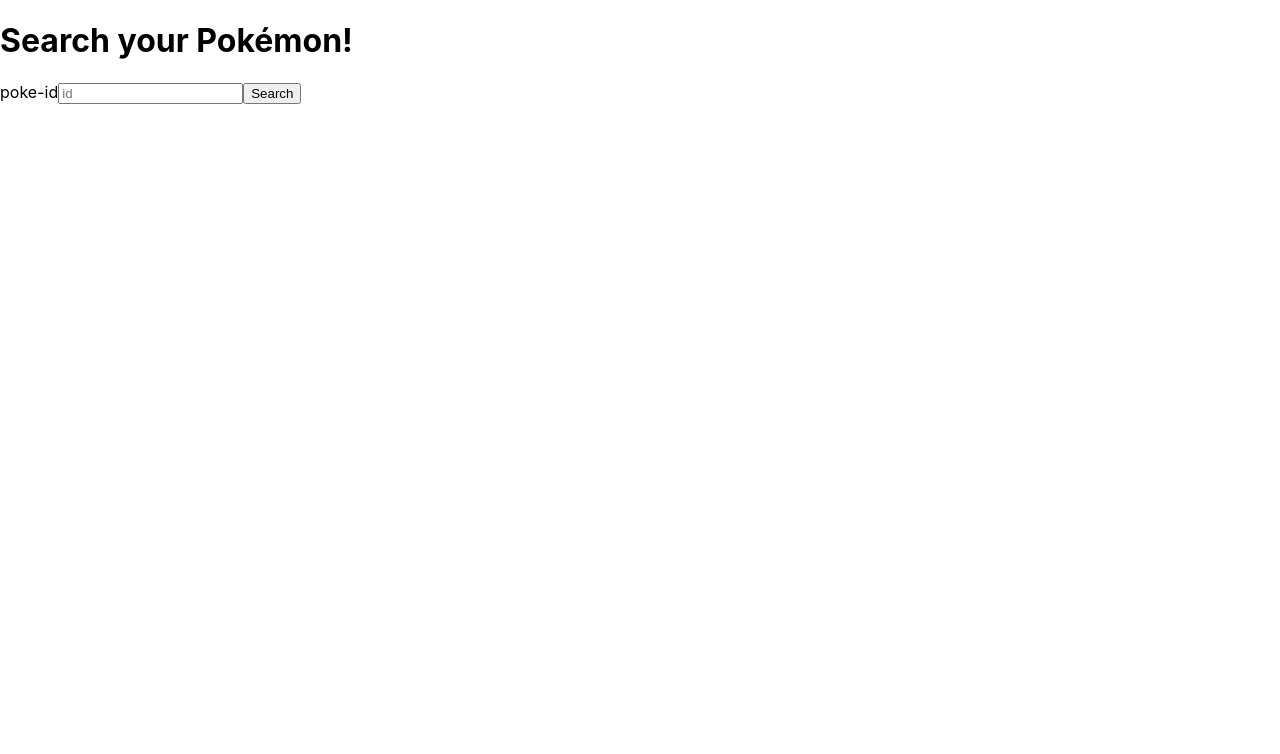
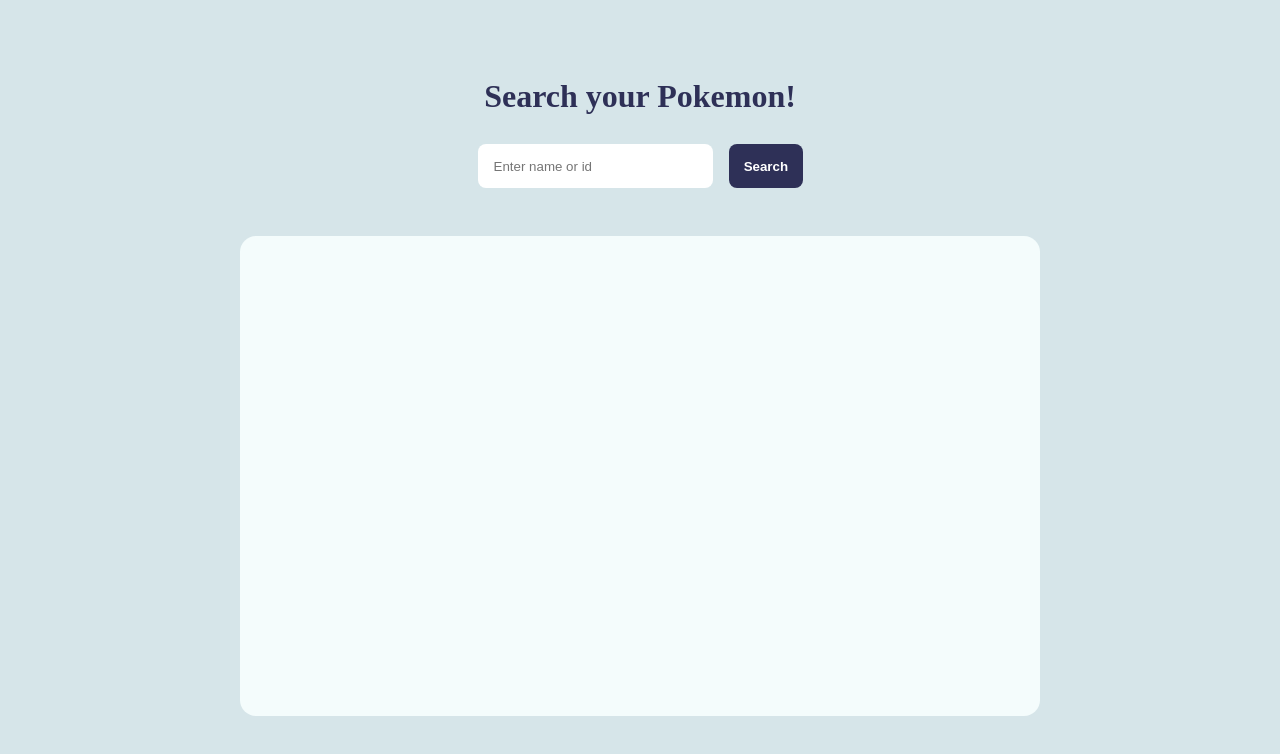
Before and after one commit to kec0130/pokemon-search, a Next.js app: page / in a window 1280 px wide. Shown: the top 754 px of the page. Built offline with nearby package versions, Linux system fonts and the light colour scheme.

Commit message:
Style: Add styles

```diff
--- a/components/SearchForm.tsx
+++ b/components/SearchForm.tsx
@@ -1,3 +1,4 @@
+import styled from '@emotion/styled';
 import {
   ChangeEventHandler,
   Dispatch,
@@ -18,20 +19,53 @@
 
   return (
     <>
-      <h1>Search your Pokémon!</h1>
-      <form onSubmit={handleSubmit}>
-        <label htmlFor="id">poke-id</label>
+      <Title>Search your Pokemon!</Title>
+      <Form onSubmit={handleSubmit}>
         <input
           id="id"
           type="text"
-          placeholder="id"
+          placeholder="Enter name or id"
+          autoComplete="off"
           value={searchId}
           onChange={handleChange}
         />
         <button type="submit">Search</button>
-      </form>
+      </Form>
     </>
   );
 };
 
 export default SearchForm;
+
+const Title = styled.h1`
+  font-size: 2rem;
+  font-weight: 700;
+  margin: 1rem 0;
+  color: #2e3057;
+`;
+
+const Form = styled.form`
+  display: flex;
+  height: 44px;
+  margin: 1rem 0;
+
+  input {
+    width: 100%;
+    height: 100%;
+    padding: 1rem;
+    border: none;
+    border-radius: 0.5rem;
+    outline: none;
+  }
+
+  button {
+    width: 100px;
+    border: none;
+    border-radius: 0.5rem;
+    margin-left: 1rem;
+    background-color: #2e3057;
+    color: #fff;
+    font-weight: 700;
+    cursor: pointer;
+  }
+`;
--- a/components/SearchResult.tsx
+++ b/components/SearchResult.tsx
@@ -1,3 +1,4 @@
+import styled from '@emotion/styled';
 import Image from 'next/image';
 import { Pokemon } from '../types/pokemon';
 
@@ -8,6 +9,10 @@
 }
 
 const SearchResult = ({ pokemon, isLoading, isError }: Props) => {
+  const capitalize = (word: string) => {
+    return word.charAt(0).toUpperCase() + word.slice(1);
+  };
+
   if (isLoading) return <p>Loading...</p>;
 
   if (isError)
@@ -21,19 +26,59 @@
   return (
     <>
       {pokemon && (
-        <div>
-          <div>#{pokemon.id}</div>
+        <Result>
+          <div className="id">{pokemon.id.toString().padStart(3, '0')}</div>
+          <h3 className="name">{capitalize(pokemon.name)}</h3>
           <Image
             src={pokemon.sprites.other['official-artwork'].front_default}
             alt={pokemon.name}
             width={200}
             height={200}
           />
-          <div>{pokemon.name}</div>
-        </div>
+          <div className="types">
+            {pokemon.types.map((type) => (
+              <li key={type.type.name}>{type.type.name}</li>
+            ))}
+          </div>
+        </Result>
       )}
     </>
   );
 };
 
 export default SearchResult;
+
+const Result = styled.div`
+  color: #2e3057;
+
+  .id {
+    font-size: 1.5rem;
+    margin-bottom: 0.8rem;
+  }
+
+  .name {
+    font-size: 2rem;
+    font-weight: 700;
+  }
+
+  img {
+    margin: 1.5rem 0;
+  }
+
+  .types {
+    display: flex;
+    flex-wrap: wrap;
+    justify-content: center;
+
+    li {
+      background-color: #7daeab;
+      color: #ffffff;
+      border-radius: 1rem;
+      padding: 0.5rem 1rem;
+
+      + li {
+        margin-left: 0.8rem;
+      }
+    }
+  }
+`;
--- a/pages/index.tsx
+++ b/pages/index.tsx
@@ -1,3 +1,4 @@
+import styled from '@emotion/styled';
 import axios from 'axios';
 import { FormEventHandler, useState } from 'react';
 import SearchForm from '../components/SearchForm';
@@ -31,25 +32,44 @@
   };
 
   return (
-    <>
-      <header>
+    <Background>
+      <Container>
         <SearchForm
           searchId={searchId}
           setSearchId={setSearchId}
           handleSubmit={handleSubmit}
         />
-      </header>
-      <main>
-        <div>
-          <SearchResult
-            pokemon={pokemon}
-            isLoading={isLoading}
-            isError={isError}
-          />
-        </div>
-      </main>
-    </>
+      </Container>
+      <ResultContainer>
+        <SearchResult
+          pokemon={pokemon}
+          isLoading={isLoading}
+          isError={isError}
+        />
+      </ResultContainer>
+    </Background>
   );
 };
 
 export default Home;
+
+const Background = styled.div`
+  padding: 2rem 1rem;
+`;
+
+const Container = styled.div`
+  display: flex;
+  flex-direction: column;
+  justify-content: center;
+  align-items: center;
+  max-width: 800px;
+  margin: 0 auto;
+  padding: 2rem;
+  border-radius: 1rem;
+  text-align: center;
+`;
+
+const ResultContainer = styled(Container)`
+  background-color: #f4fcfc;
+  height: 480px;
+`;
--- a/styles/globals.css
+++ b/styles/globals.css
@@ -14,3 +14,7 @@
 * {
   box-sizing: border-box;
 }
+
+body {
+  background-color: #d6e5e9;
+}
--- /dev/null
+++ b/styles/reset.css
@@ -0,0 +1,130 @@
+html,
+body,
+div,
+span,
+applet,
+object,
+iframe,
+h1,
+h2,
+h3,
+h4,
+h5,
+h6,
+p,
+blockquote,
+pre,
+a,
+abbr,
+acronym,
+address,
+big,
+cite,
+code,
+del,
+dfn,
+em,
+img,
+ins,
+kbd,
+q,
+s,
+samp,
+small,
+strike,
+strong,
+sub,
+sup,
+tt,
+var,
+b,
+u,
+i,
+center,
+dl,
+dt,
+dd,
+ol,
+ul,
+li,
+fieldset,
+form,
+label,
+legend,
+table,
+caption,
+tbody,
+tfoot,
+thead,
+tr,
+th,
+td,
+article,
+aside,
+canvas,
+details,
+embed,
+figure,
+figcaption,
+footer,
+header,
+hgroup,
+menu,
+nav,
+output,
+ruby,
+section,
+summary,
+time,
+mark,
+audio,
+video {
+  padding: 0;
+  margin: 0;
+  font: inherit;
+  font-size: 100%;
+  vertical-align: baseline;
+  border: 0;
+}
+
+article,
+aside,
+details,
+figcaption,
+figure,
+footer,
+header,
+hgroup,
+menu,
+nav,
+section {
+  display: block;
+}
+
+body {
+  line-height: 1;
+}
+
+ol,
+ul,
+li {
+  list-style: none;
+}
+
+blockquote,
+q {
+  quotes: none;
+}
+
+blockquote::before,
+blockquote::after,
+q::before,
+q::after {
+  content: '';
+  content: none;
+}
+
+table {
+  border-collapse: collapse;
+  border-spacing: 0;
+}
```
Also changed, not shown: pages/_app.tsx (+4 -3 lines).
